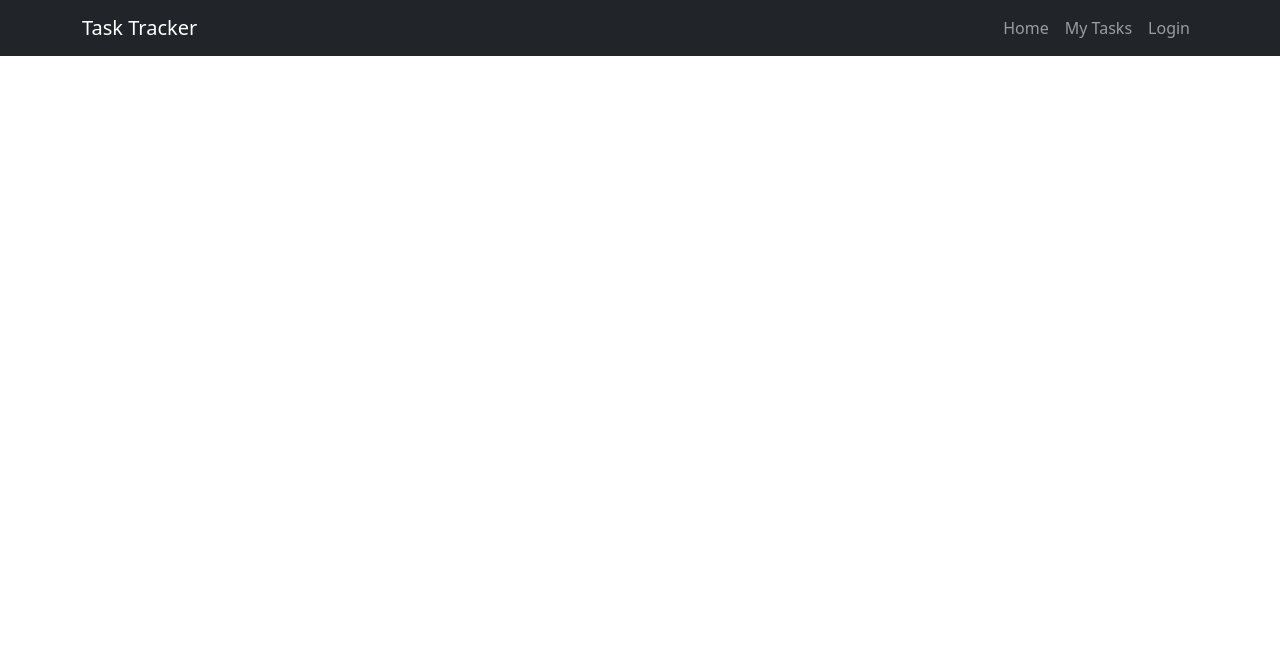
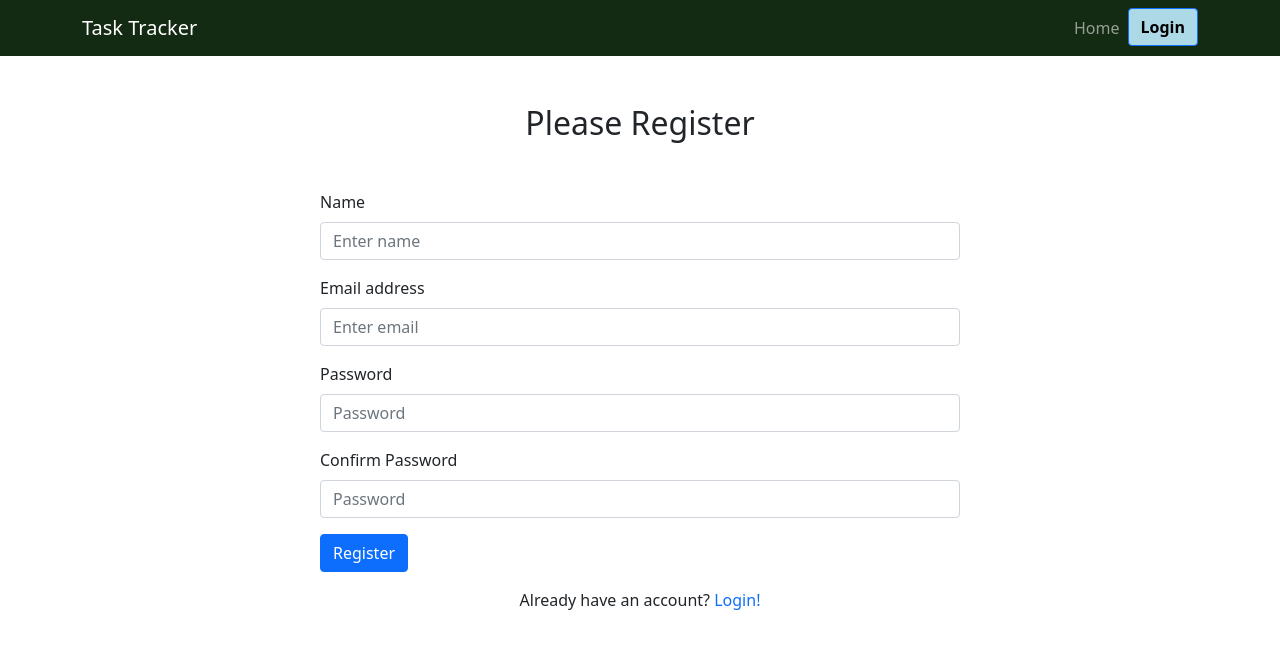
Before and after one commit to Ety-Biswangri/task-tracker-client, a React (Create React App) app: page /register in a window 1280 px wide. Shown: the top 648 px of the page. Built offline with nearby package versions, Linux system fonts and the light colour scheme; no server answers.

Commit message:
task adding form created

```diff
--- a/package.json
+++ b/package.json
@@ -10,8 +10,11 @@
     "react": "^18.1.0",
     "react-bootstrap": "^2.4.0",
     "react-dom": "^18.1.0",
+    "react-firebase-hooks": "^5.0.3",
+    "react-hook-form": "^7.31.1",
     "react-router-dom": "^6.3.0",
     "react-scripts": "5.0.1",
+    "react-toastify": "^9.0.1",
     "web-vitals": "^2.1.4"
   },
   "scripts": {
--- a/src/App.js
+++ b/src/App.js
@@ -2,11 +2,39 @@ import logo from './logo.svg';
 import './App.css';
 import 'bootstrap/dist/css/bootstrap.min.css';
 import Header from './components/Shared/Header/Header';
+import Footer from './components/Shared/Footer/Footer';
+import { Route, Routes } from 'react-router-dom';
+import Home from './components/Home/Home';
+import MyTasks from './components/MyTasks/MyTasks';
+import NotFound from './components/NotFound/NotFound';
+import Login from './components/Login/Login/Login';
+import Register from './components/Login/Register/Register';
+import { ToastContainer } from 'react-toastify';
+import 'react-toastify/dist/ReactToastify.css';
+import RequireAuth from './components/Login/RequireAuth/RequireAuth';
 
 function App() {
   return (
     <div>
       <Header></Header>
+      <Routes>
+        <Route path='/' element={<Home></Home>}></Route>
+        <Route path='/home' element={
+          <RequireAuth>
+            <Home></Home>
+          </RequireAuth>
+        }></Route>
+        <Route path='/myTasks' element={
+          <RequireAuth>
+            <MyTasks></MyTasks>
+          </RequireAuth>
+        }></Route>
+        <Route path='/login' element={<Login></Login>}></Route>
+        <Route path='/register' element={<Register></Register>}></Route>
+        <Route path='*' element={<NotFound></NotFound>}></Route>
+      </Routes>
+      <Footer></Footer>
+      <ToastContainer></ToastContainer>
     </div>
   );
 }
--- /dev/null
+++ b/src/components/AddTask/AddTask.js
@@ -0,0 +1,28 @@
+import React from 'react';
+import { useForm } from "react-hook-form";
+import { toast } from 'react-toastify';
+
+const AddTask = () => {
+    const { register, handleSubmit } = useForm();
+
+    const onSubmit = (data, event) => {
+        console.log(data);
+        event.target.reset();
+        toast('Task is Added');
+    };
+
+    return (
+        <div className='w-50 mx-auto my-5' style={{ minHeight: "50vh" }}>
+            <h2 className='text-center mb-4' style={{ color: "#01497c" }}>Add New Tasks</h2>
+            <form className='d-flex flex-column' onSubmit={handleSubmit(onSubmit)}>
+                <input placeholder='Name' type="text" {...register("name", { required: true, maxLength: 50 })} />
+
+                <textarea placeholder='Description' className='my-2' {...register("description", { required: true })} />
+
+                <input className='w-75 mx-auto' type="submit" style={{ backgroundColor: "#3bb630", border: "none", color: "white", fontWeight: "400", padding: "0.3rem", borderRadius: "4px", fontSize: "1.1rem" }} value="Add Task" />
+            </form>
+        </div>
+    );
+};
+
+export default AddTask;
--- /dev/null
+++ b/src/components/Home/Home.js
@@ -0,0 +1,12 @@
+import React from 'react';
+import AddTask from '../AddTask/AddTask';
+
+const Home = () => {
+    return (
+        <div>
+            <AddTask></AddTask>
+        </div>
+    );
+};
+
+export default Home;
--- /dev/null
+++ b/src/components/Login/Login/Login.js
@@ -0,0 +1,65 @@
+import React from 'react';
+import { Button, Form } from 'react-bootstrap';
+import { Link, Navigate, useLocation, useNavigate } from 'react-router-dom';
+import { useSignInWithEmailAndPassword } from 'react-firebase-hooks/auth';
+import auth from '../../../firebase.init';
+import Loading from '../../Shared/Loading/Loading';
+
+const Login = () => {
+    const navigate = useNavigate();
+    let location = useLocation();
+    let from = location.state?.from?.pathname || "/";
+    const [
+        signInWithEmailAndPassword,
+        user,
+        loading,
+        error,
+    ] = useSignInWithEmailAndPassword(auth);
+
+    const handleLogin = async event => {
+        event.preventDefault();
+        const email = event.target.email.value;
+        const password = event.target.password.value;
+
+        await signInWithEmailAndPassword(email, password);
+    }
+
+    let errorMessage;
+    if (error) {
+        errorMessage = <p className='text-danger text-center'>{error?.message}</p>
+    }
+
+    if (loading) {
+        return <Loading></Loading>;
+    }
+
+    if (user) {
+        navigate(from, { replace: true });
+    }
+
+    return (
+        <div className='w-50 mx-auto'>
+            <h2 className='text-center my-5'>Please Login</h2>
+            <Form onSubmit={handleLogin}>
+                <Form.Group className="mb-3" controlId="formBasicEmail">
+                    <Form.Label>Email address</Form.Label>
+                    <Form.Control type="email" name='email' placeholder="Enter email" required />
+                </Form.Group>
+
+                <Form.Group className="mb-3" controlId="formBasicPassword">
+                    <Form.Label>Password</Form.Label>
+                    <Form.Control type="password" name='password' placeholder="Password" required />
+                </Form.Group>
+
+                <Button variant="primary" type="submit">
+                    Login
+                </Button>
+            </Form>
+            {errorMessage}
+
+            <p className='mt-3 text-center'>Don't have an account? <Link to="/register" className='text-decoration-none'> Create an account!</Link></p>
+        </div>
+    );
+};
+
+export default Login;
--- /dev/null
+++ b/src/components/Login/Register/Register.js
@@ -0,0 +1,82 @@
+import React from 'react';
+import { Button, Form } from 'react-bootstrap';
+import { Link, useNavigate } from 'react-router-dom';
+import { useCreateUserWithEmailAndPassword } from 'react-firebase-hooks/auth';
+import auth from '../../../firebase.init';
+import Loading from '../../Shared/Loading/Loading';
+import { toast } from 'react-toastify';
+
+
+const Register = () => {
+    const navigate = useNavigate();
+    const [
+        createUserWithEmailAndPassword,
+        user,
+        loading,
+        error,
+    ] = useCreateUserWithEmailAndPassword(auth);
+
+    const handleRegister = event => {
+        event.preventDefault();
+
+        const name = event.target.name.value;
+        const email = event.target.email.value;
+        const password = event.target.password.value;
+        const confirmPassword = event.target.confirmPassword.value;
+
+        if (password !== confirmPassword) {
+            toast("Please provide the correct password");
+            return;
+        }
+        createUserWithEmailAndPassword(email, password);
+    }
+
+    let errorMessage;
+    if (error) {
+        errorMessage = <p className="text-danger text-center">{error?.message}</p>
+    }
+
+    if (loading) {
+        return <Loading></Loading>;
+    }
+
+    if (user) {
+        navigate('/');
+    }
+
+    return (
+        <div className='w-50 mx-auto'>
+            <h2 className='text-center my-5'>Please Register</h2>
+            <Form onSubmit={handleRegister}>
+                <Form.Group className="mb-3" controlId="formBasicName">
+                    <Form.Label>Name</Form.Label>
+                    <Form.Control type="text" name='name' placeholder="Enter name" required />
+                </Form.Group>
+
+                <Form.Group className="mb-3" controlId="formBasicEmail">
+                    <Form.Label>Email address</Form.Label>
+                    <Form.Control type="email" name='email' placeholder="Enter email" required />
+                </Form.Group>
+
+                <Form.Group className="mb-3" controlId="formBasicPassword">
+                    <Form.Label>Password</Form.Label>
+                    <Form.Control type="password" name='password' placeholder="Password" required />
+                </Form.Group>
+
+                <Form.Group className="mb-3" controlId="formBasicPassword">
+                    <Form.Label>Confirm Password</Form.Label>
+                    <Form.Control type="password" name='confirmPassword' placeholder="Password" required />
+                </Form.Group>
+
+                <Button variant="primary" type="submit">
+                    Register
+                </Button>
+            </Form>
+            {errorMessage}
+
+            <p className='mt-3 text-center'>Already have an account? <Link to="/login" className='text-decoration-none'>Login!</Link></p>
+        </div>
+    );
+};
+
+export default Register;
--- /dev/null
+++ b/src/components/Login/RequireAuth/RequireAuth.js
@@ -0,0 +1,22 @@
+import React from 'react';
+import { useAuthState } from 'react-firebase-hooks/auth';
+import { Navigate, useLocation } from 'react-router-dom';
+import auth from '../../../firebase.init';
+import Loading from '../../Shared/Loading/Loading';
+
+const RequireAuth = ({ children }) => {
+    const [user, loading, error] = useAuthState(auth);
+    let location = useLocation();
+
+    if (loading) {
+        return <Loading></Loading>;
+    }
+
+    if (!user) {
+        return <Navigate to="/login" state={{ from: location }} replace />;
+    }
+
+    return children;
+};
+
+export default RequireAuth;
--- /dev/null
+++ b/src/components/MyTasks/MyTasks.js
@@ -0,0 +1,11 @@
+import React from 'react';
+
+const MyTasks = () => {
+    return (
+        <div>
+
+        </div>
+    );
+};
+
+export default MyTasks;
--- /dev/null
+++ b/src/components/NotFound/NotFound.js
@@ -0,0 +1,11 @@
+import React from 'react';
+
+const NotFound = () => {
+    return (
+        <div>
+            404
+        </div>
+    );
+};
+
+export default NotFound;
--- a/src/components/Shared/Header/Header.js
+++ b/src/components/Shared/Header/Header.js
@@ -1,21 +1,43 @@
+import { signOut } from 'firebase/auth';
 import React from 'react';
-import { Container, Nav, Navbar } from 'react-bootstrap';
+import { Button, Container, Nav, Navbar } from 'react-bootstrap';
+import { useAuthState } from 'react-firebase-hooks/auth';
+import { Link } from 'react-router-dom';
+import auth from '../../../firebase.init';
 
 const Header = () => {
+
+    const [user, loading, error] = useAuthState(auth);
+
     return (
-        <Navbar collapseOnSelect expand="lg" bg="dark" variant="dark">
+        <Navbar collapseOnSelect expand="lg" variant="dark" sticky="top" style={{
+            backgroundColor: "#132a13"
+        }} >
             <Container>
-                <Navbar.Brand href="#home">Task Tracker</Navbar.Brand>
+                <Navbar.Brand as={Link} to="/">Task Tracker</Navbar.Brand>
                 <Navbar.Toggle aria-controls="responsive-navbar-nav" />
                 <Navbar.Collapse id="responsive-navbar-nav">
                     <Nav className="ms-auto">
-                        <Nav.Link href="#features">Home</Nav.Link>
-                        <Nav.Link href="#pricing">My Tasks</Nav.Link>
-                        <Nav.Link href="#pricing">Login</Nav.Link>
+                        <Nav.Link as={Link} to="/home">Home</Nav.Link>
+                        {
+                            user && <>
+                                <Nav.Link as={Link} to="/myTasks">My Tasks</Nav.Link>
+                            </>
+                        }
+
+                        {
+                            user
+                                ?
+                                <>
+                                    <Button style={{ backgroundColor: "lightblue", color: "black", fontWeight: "600" }} onClick={() => signOut(auth)}>Log Out</Button>
+                                </>
+                                :
+                                <Link to="/login"><Button style={{ backgroundColor: "lightblue", color: "black", fontWeight: "600" }}>Login</Button></Link>
+                        }
                     </Nav>
                 </Navbar.Collapse>
             </Container>
-        </Navbar>
+        </Navbar >
     );
 };
 
--- /dev/null
+++ b/src/components/Shared/Loading/Loading.js
@@ -0,0 +1,14 @@
+import React from 'react';
+import { Spinner } from 'react-bootstrap';
+
+const Loading = () => {
+    return (
+        <div style={{ minHeight: "70vh" }} className="d-flex align-items-center justify-content-center">
+            <div>
+                <p className='text-center text-primary fw-bold fs-3'> <Spinner animation="border" variant="primary" /></p>
+            </div>
+        </div>
+    );
+};
+
+export default Loading;
```
Also changed, not shown: 1 other file (tests, documents, lock files or other folders).
